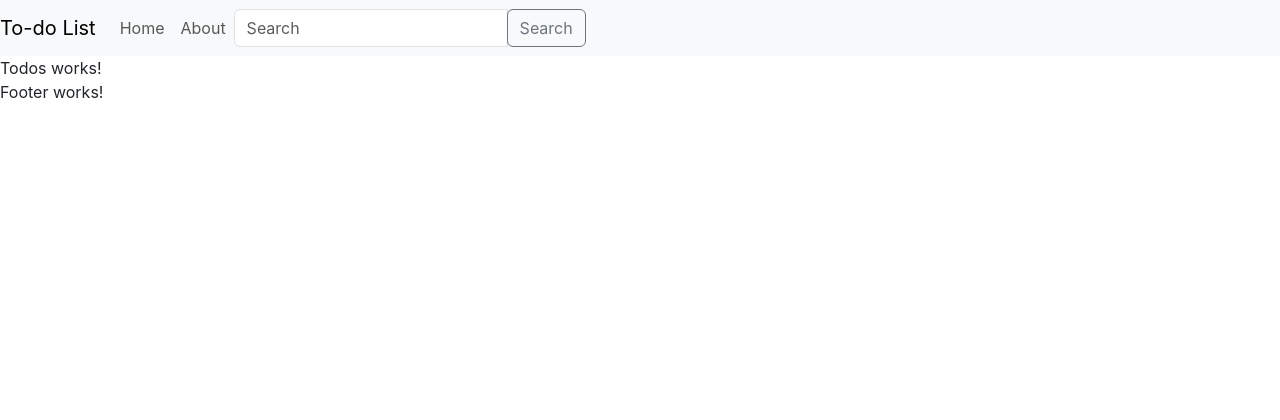
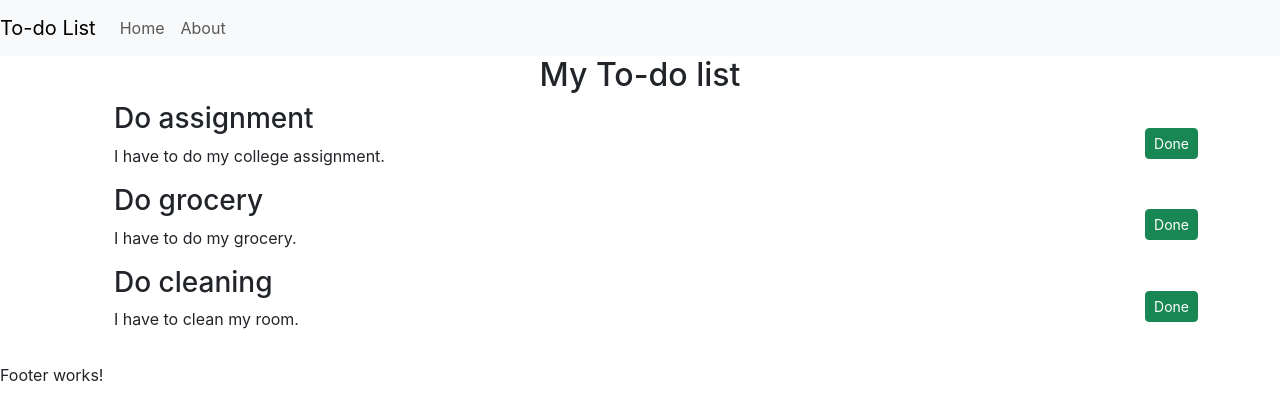
Before and after one commit to alimuhammadmz/Todo-list-frontend, a React (Create React App) app: page / in a window 1280 px wide. Shown: the top 420 px of the page. Built offline with nearby package versions, Linux system fonts and the light colour scheme.

Commit message:
Delete note added

```diff
--- a/public/index.html
+++ b/public/index.html
@@ -21,6 +21,6 @@
   <div id="root"></div>
 </body>
 <script src="https://code.jquery.com/jquery-3.6.0.slim.min.js"></script>
-<script src="https://maxcdn.bootstrapcdn.com/bootstrap/4.6.0/js/bootstrap.min.js"></script>
+<!-- <script src="https://maxcdn.bootstrapcdn.com/bootstrap/4.6.0/js/bootstrap.min.js"></script> -->
 
 </html>
--- a/src/App.js
+++ b/src/App.js
@@ -1,14 +1,35 @@
-import logo from './logo.svg';
 import './App.css';
 import Header from "./components/Header";
 import Todos from './components/Todos';
 import Footer from './components/Footer';
 
 function App() {
+  let todos = [
+    {
+      id: 1,
+      label: "Do assignment",
+      description: "I have to do my college assignment."
+    },
+    {
+      id: 2,
+      label: "Do grocery",
+      description: "I have to do my grocery."
+    },
+    {
+      id: 3,
+      label: "Do cleaning",
+      description: "I have to clean my room."
+    },
+  ];
+
+  const deleteNote = (todo) =>{
+    console.log("I am on delete of ", todo);
+  }
+
   return(
     <>
-      <Header title="To-do List"/>
-      <Todos/>
+      <Header title="To-do List" searchBar={false}/>
+      <Todos deleteNote={deleteNote} todos={todos}/>
       <Footer/>
     </>
   );
--- a/src/components/Header.js
+++ b/src/components/Header.js
@@ -1,4 +1,5 @@
 import React from 'react'
+import PropTypes from 'prop-types';
 
 export default function Header(props) {
     return (
@@ -16,6 +17,7 @@ export default function Header(props) {
                 <a className="nav-link" href="/about">About</a>
               </li>
             </ul>
+            {props.searchBar ?
             <form className="form-inline ml-auto">
               <div className="input-group">
                 <input className="form-control" type="search" placeholder="Search" aria-label="Search" />
@@ -24,7 +26,16 @@ export default function Header(props) {
                 </div>
               </div>
             </form>
+           : ""}
           </div>
         </nav>
       );
 }
+Header.defaultProps ={
+  title: "Provide title"
+}
+
+Header.propTypes = {
+  title: PropTypes.string,
+  searchBar: PropTypes.bool.isRequired
+}
--- a/src/components/TodoNote.js
+++ b/src/components/TodoNote.js
@@ -1,10 +1,16 @@
 import React from 'react'
 
-const TodoNote = () => {
+const TodoNote = (props) => {
   return (
-    <div>
-      Todo works!
-    </div>
+    <>
+      <li className="d-flex justify-content-between align-items-center">
+        <div>
+          <h3>{props.todo.label}</h3>
+          <p>{props.todo.description}</p>
+        </div>
+        <button className="btn btn-sm btn-success" onClick={() => {props.deleteNote(props.todo) }}>Done</button>
+      </li>
+    </>
   )
 }
 
--- a/src/components/Todos.js
+++ b/src/components/Todos.js
@@ -1,9 +1,15 @@
 import React from 'react'
+import TodoNote from './TodoNote';
 
-const Todos = () => {
+const Todos = (props) => {
   return (
-    <div>
-      Todos works!
+    <div className='container'>
+      <h2 className="text-center">My To-do list</h2>
+      <ul>
+        {props.todos.map(item => (
+          <TodoNote todo={item} key={item.id} deleteNote={props.deleteNote}></TodoNote>
+        ))}
+      </ul>
     </div>
   )
 }
```
